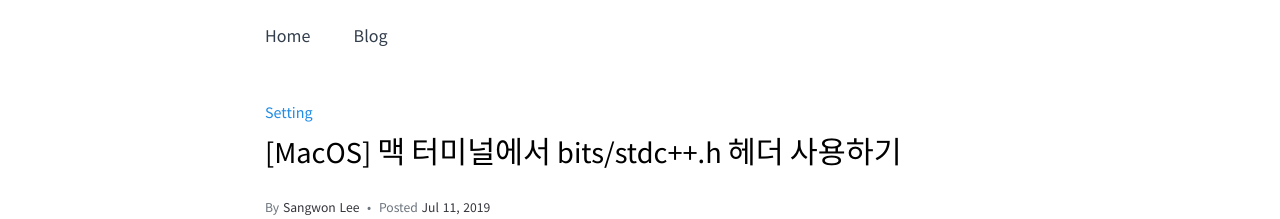
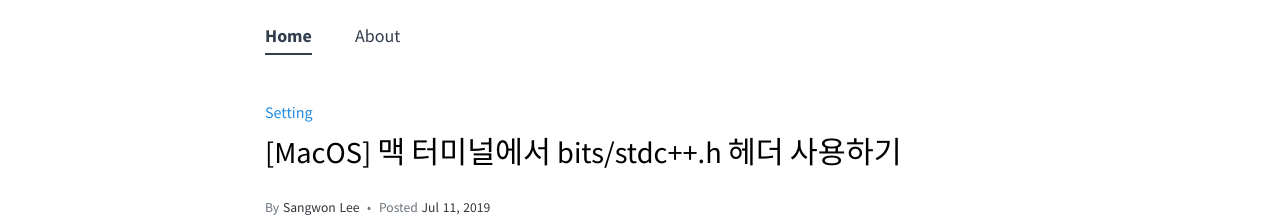
Before and after one commit to gumgood/gumgood.github.io, a Jekyll site: the page built from _posts/2019-07-11-macos-precompiled-header.md, in a window 1280 px wide. Shown: the top 219 px of the page. Built offline with Jekyll 4.4.1, drawn with Linux system fonts in a browser that asks for light colours.

Commit message:
Change main page
blog post-list -> main page
main page -> about

```diff
--- a/_includes/navigation.html
+++ b/_includes/navigation.html
@@ -1,18 +1,12 @@
 <nav class="nav">
     <div class="nav-container width_wrapper">
-        {% assign current = page.url | downcase | split: '/' %}
         <ul>
             <li class="transition">
-                <a href="/" {% if current.size==0 %} class="active" {% endif %} class="normal">Home</a>
+                <a href="/" {% unless page.title == "about" %} class="active" {% endunless %} class="normal">Home</a>
             </li>
-            {% assign pages = site.pages | where: "layout", "post-list" %}
-            {% for pages in pages %}
             <li class="transition">
-                <a href="/{{ pages.title }}" {% if current[1] == pages.title %} class="active" {% endif %}>
-                    {{ pages.title | capitalize }}
-                </a>
+                <a href="/about" {% if page.title == "about" %} class="active" {% endif %}>About</a>
             </li>
-            {% endfor %}
         </ul>
     </div>
 </nav>
--- a/_pages/404.html
+++ b/_pages/404.html
@@ -1,5 +1,6 @@
 ---
 layout: default
+title: Page not Found
 permalink: /404.html
 ---
 
--- a/index.md
+++ b/_pages/about.html
@@ -1,5 +1,7 @@
 ---
 layout: default
+title: about
+permalink: /about
 ---
 
 <style type="text/css" media="screen">
--- a/_pages/blog.html
+++ /dev/null
@@ -1,5 +0,0 @@
----
-layout: post-list
-title: blog
-permalink: /blog/
----
--- /dev/null
+++ b/index.html
@@ -0,0 +1,3 @@
+---
+layout: post-list
+---
```
